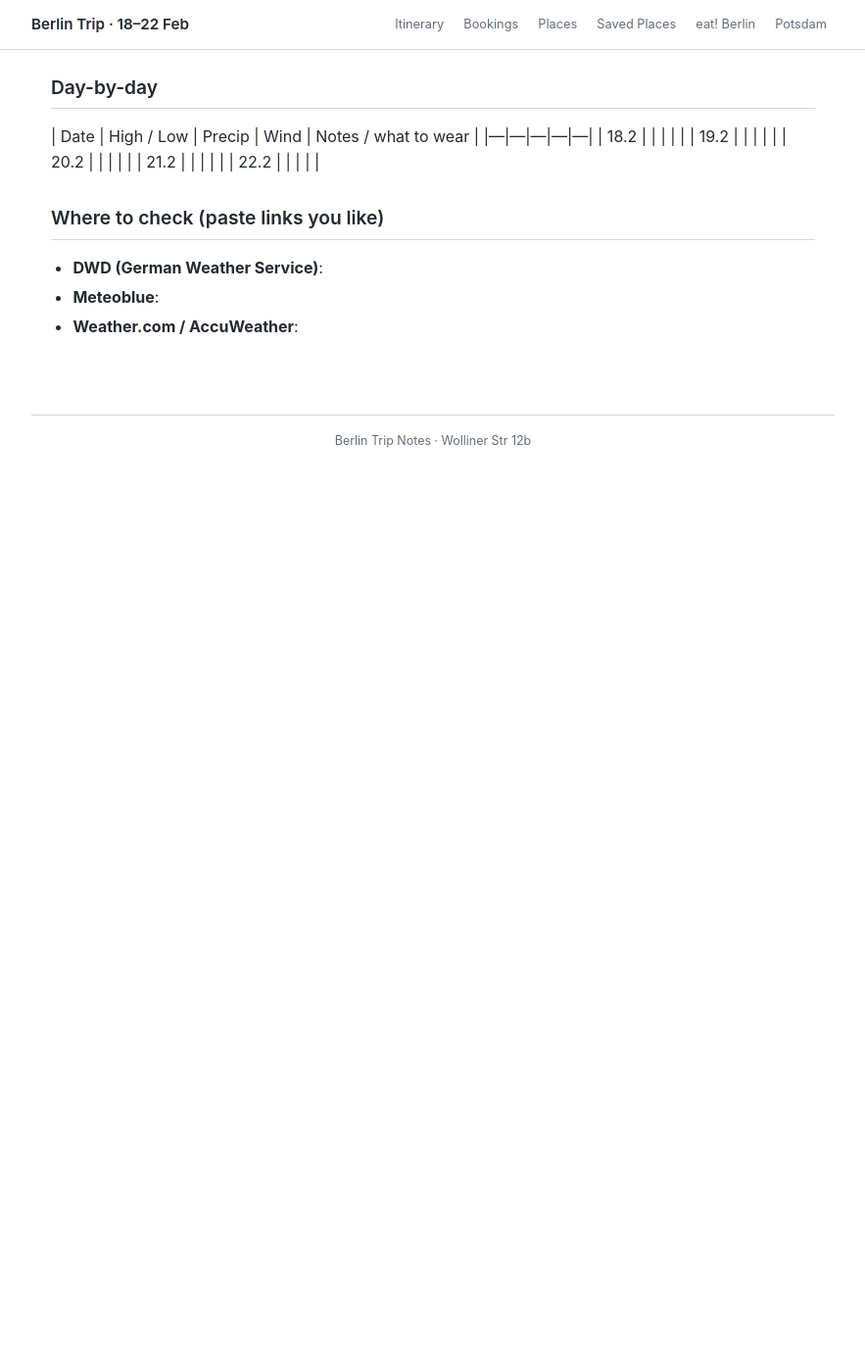
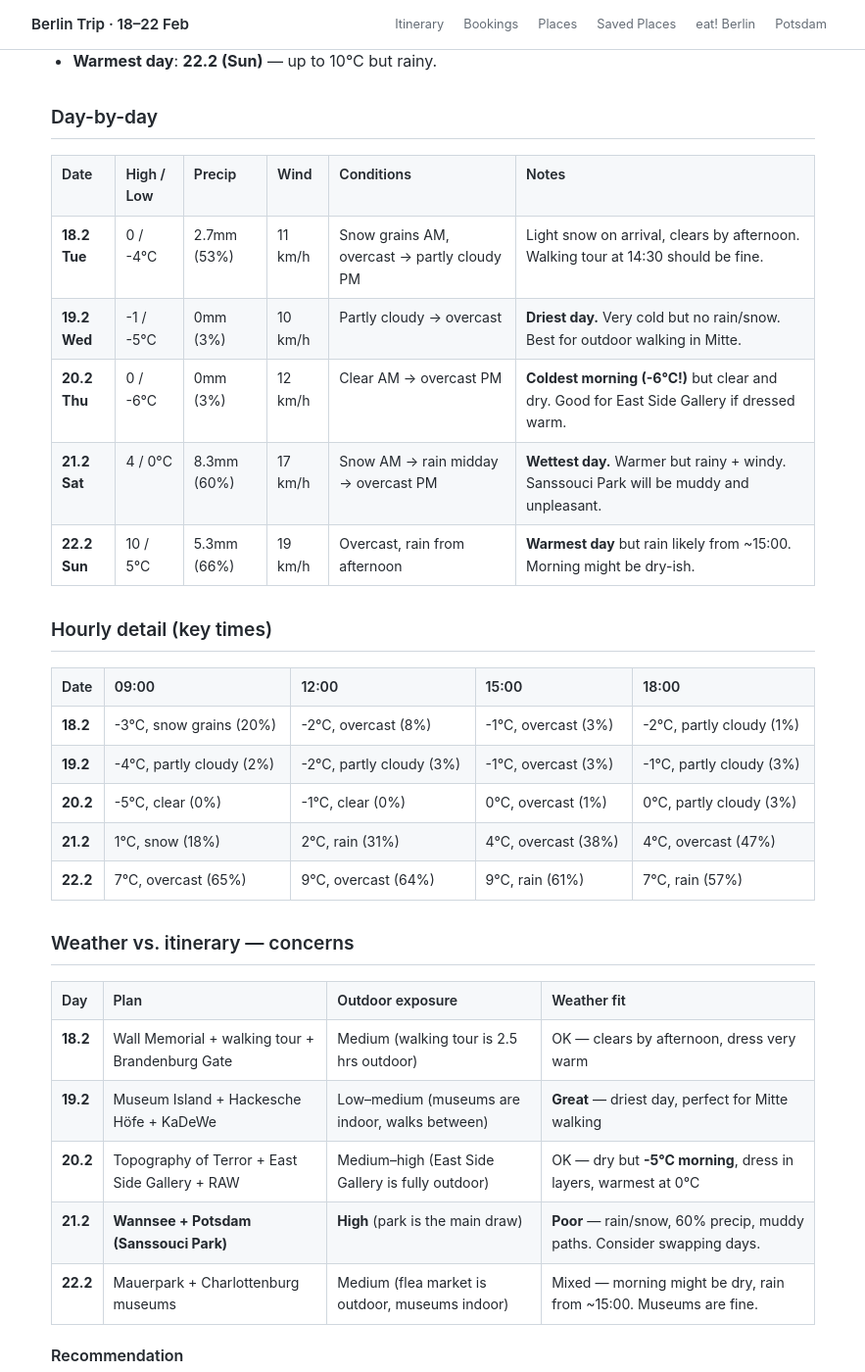
Before and after one commit to eran-benmoha/berlin-trip-notes, a Jekyll site: the page built from 08-weather.md, in a window 1280 px wide and 1400 px high, scrolled down 316 px. Shown: the whole window at 98% size, without its empty margins (198-1081 px from the left). Built offline with Jekyll 4.4.1, drawn with Linux system fonts in a browser that asks for light colours; our own code applies the rules of GitHub Pages for plain Markdown files; before the commit the page ends 900 px from its top, so only the background shows below that; some of the changed text lies outside the part shown.

Commit message:
Add weather forecast for all trip days + flag Potsdam concern
Weather data from Open-Meteo (pulled 13.2.2026):
- 18.2: 0/-4°C, light snow AM clearing PM — walking tour OK
- 19.2: -1/-5°C, DRY all day — best outdoor day
- 20.2: 0/-6°C, clear and dry — coldest but good
- 21.2: 4/0°C, snow→rain 60% precip — worst for outdoor Potsdam
- 22.2: 10/5°C, warmest but rain from 15:00

Added weather blockquotes to each itinerary day.
Flagged 21.2 Potsdam as biggest concern — recommend swapping
with 20.2 (dry) or adjusting to focus on indoor stops.
Full hourly breakdown + impact table in 08-weather.md.

Co-authored-by: eran-benmoha <eran-benmoha@users.noreply.github.com>

```diff
--- a/08-weather.md
+++ b/08-weather.md
@@ -1,22 +1,52 @@
 # Weather tracker — Berlin (18.2 → 22.2)
 
-> Forecasts are most reliable close to the date. Paste updates here as you get them.
+> Forecast pulled **13.2.2026** from Open-Meteo. Recheck closer to the date — forecasts shift.
 
-## Quick summary (fill in)
-- **Overall vibe**:
-- **Best outdoor window(s)**:
-- **Rainy/indoor day(s)**:
+## Quick summary
+- **Overall vibe**: Cold start (down to -6°C), warming sharply by Sunday. Dry Tue–Thu, wet Sat–Sun.
+- **Best outdoor days**: **19.2 (Wed)** and **20.2 (Thu)** — dry, clear/overcast, no precipitation.
+- **Worst outdoor day**: **21.2 (Sat)** — snow turning to rain, 60% precip, windy. Bad for Sanssouci Park.
+- **Warmest day**: **22.2 (Sun)** — up to 10°C but rainy.
 
 ## Day-by-day
-| Date | High / Low | Precip | Wind | Notes / what to wear |
+
+| Date | High / Low | Precip | Wind | Conditions | Notes |
+|---|---|---|---|---|---|
+| **18.2 Tue** | 0 / -4°C | 2.7mm (53%) | 11 km/h | Snow grains AM, overcast → partly cloudy PM | Light snow on arrival, clears by afternoon. Walking tour at 14:30 should be fine. |
+| **19.2 Wed** | -1 / -5°C | 0mm (3%) | 10 km/h | Partly cloudy → overcast | **Driest day.** Very cold but no rain/snow. Best for outdoor walking in Mitte. |
+| **20.2 Thu** | 0 / -6°C | 0mm (3%) | 12 km/h | Clear AM → overcast PM | **Coldest morning (-6°C!)** but clear and dry. Good for East Side Gallery if dressed warm. |
+| **21.2 Sat** | 4 / 0°C | 8.3mm (60%) | 17 km/h | Snow AM → rain midday → overcast PM | **Wettest day.** Warmer but rainy + windy. Sanssouci Park will be muddy and unpleasant. |
+| **22.2 Sun** | 10 / 5°C | 5.3mm (66%) | 19 km/h | Overcast, rain from afternoon | **Warmest day** but rain likely from ~15:00. Morning might be dry-ish. |
+
+## Hourly detail (key times)
+
+| Date | 09:00 | 12:00 | 15:00 | 18:00 |
 |---|---|---|---|---|
-| 18.2 |  |  |  |  |
-| 19.2 |  |  |  |  |
-| 20.2 |  |  |  |  |
-| 21.2 |  |  |  |  |
-| 22.2 |  |  |  |  |
+| **18.2** | -3°C, snow grains (20%) | -2°C, overcast (8%) | -1°C, overcast (3%) | -2°C, partly cloudy (1%) |
+| **19.2** | -4°C, partly cloudy (2%) | -2°C, partly cloudy (3%) | -1°C, overcast (3%) | -1°C, partly cloudy (3%) |
+| **20.2** | -5°C, clear (0%) | -1°C, clear (0%) | 0°C, overcast (1%) | 0°C, partly cloudy (3%) |
+| **21.2** | 1°C, snow (18%) | 2°C, rain (31%) | 4°C, overcast (38%) | 4°C, overcast (47%) |
+| **22.2** | 7°C, overcast (65%) | 9°C, overcast (64%) | 9°C, rain (61%) | 7°C, rain (57%) |
+
+## Weather vs. itinerary — concerns
+
+| Day | Plan | Outdoor exposure | Weather fit |
+|---|---|---|---|
+| **18.2** | Wall Memorial + walking tour + Brandenburg Gate | Medium (walking tour is 2.5 hrs outdoor) | OK — clears by afternoon, dress very warm |
+| **19.2** | Museum Island + Hackesche Höfe + KaDeWe | Low–medium (museums are indoor, walks between) | **Great** — driest day, perfect for Mitte walking |
+| **20.2** | Topography of Terror + East Side Gallery + RAW | Medium–high (East Side Gallery is fully outdoor) | OK — dry but **-5°C morning**, dress in layers, warmest at 0°C |
+| **21.2** | **Wannsee + Potsdam (Sanssouci Park)** | **High** (park is the main draw) | **Poor** — rain/snow, 60% precip, muddy paths. Consider swapping days. |
+| **22.2** | Mauerpark + Charlottenburg museums | Medium (flea market is outdoor, museums indoor) | Mixed — morning might be dry, rain from ~15:00. Museums are fine. |
+
+### Recommendation
+
+**21.2 (Potsdam) is the biggest concern.** Sanssouci Park — the highlight — is fully outdoor and paths get muddy in rain. Options:
+
+1. **Swap days**: Move Potsdam to **20.2 (Thu)** which is dry and clear. Move Wall/Kreuzberg to **21.2 (Sat)** — rain matters less since Topography of Terror is mostly indoor, and RAW-Gelände has covered areas.
+2. **Keep as-is but adjust**: Shorten Sanssouci Park, focus on the Wannsee Conference House (indoor, excellent) and Dutch Quarter cafés (sheltered). Bring waterproof layers.
+3. **Decide on the day**: Check the forecast again on 19.2 — if 21.2 still looks wet, do the swap.
 
 ## Where to check (paste links you like)
-- **DWD (German Weather Service)**:
-- **Meteoblue**:
-- **Weather.com / AccuWeather**:
+- **Open-Meteo**: [open-meteo.com](https://open-meteo.com/en/docs#latitude=52.52&longitude=13.41)
+- **DWD (German Weather Service)**: [dwd.de](https://www.dwd.de/EN/weather/weather_node.html)
+- **yr.no (Norwegian, very accurate for Europe)**: [yr.no/Berlin](https://www.yr.no/en/forecast/daily-table/2-2950159/Germany/Land%20Berlin/Berlin/Berlin)
```
Also changed, not shown: 01-itinerary.md (+10 -5 lines).
